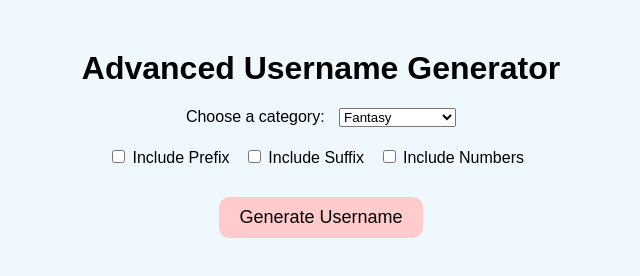
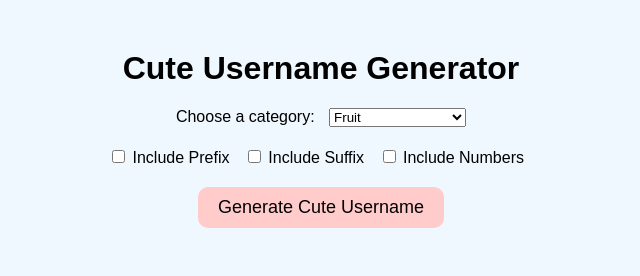
Before and after one commit to Meowthebest/cute-names, a plain HTML site: page index.html in a window 1280 px wide. Shown: the whole page, without its empty margins (319-959 px from the left). Drawn offline with Linux system fonts and the light colour scheme.

Commit message:
Update index.html

```diff
--- a/index.html
+++ b/index.html
@@ -3,7 +3,7 @@
 <head>
     <meta charset="UTF-8">
     <meta name="viewport" content="width=device-width, initial-scale=1.0">
-    <title>Advanced Username Generator</title>
+    <title>Cute Username Generator</title>
     <style>
         body {
             font-family: Arial, sans-serif;
@@ -18,7 +18,6 @@
             border-radius: 10px;
             font-size: 18px;
             cursor: pointer;
-            margin: 10px;
         }
         #result {
             margin-top: 20px;
@@ -34,15 +33,18 @@
     </style>
 </head>
 <body>
-    <h1>Advanced Username Generator</h1>
+    <h1>Cute Username Generator</h1>
 
     <div class="filters">
         <label for="category-select" class="filter-label">Choose a category:</label>
         <select id="category-select">
-            <option value="fantasy">Fantasy</option>
-            <option value="tech">Tech</option>
-            <option value="mystical">Mystical</option>
-            <option value="none">None (Random)</option>
+            <option value="fruit">Fruit</option>
+            <option value="cat">Cat</option>
+            <option value="anime">Anime</option>
+            <option value="league">League of Legends</option>
+            <option value="genshin">Genshin Impact</option>
+            <option value="sanrio">Sanrio</option>
+            <option value="miscellaneous">Miscellaneous</option>
         </select>
     </div>
 
@@ -52,12 +54,11 @@
         <label class="filter-label"><input type="checkbox" id="number-checkbox"> Include Numbers</label>
     </div>
 
-    <button id="generate-btn">Generate Username</button>
+    <button id="generate-btn">Generate Cute Username</button>
     <div id="result"></div>
 
-    <!-- Link the JavaScript file -->
+    <!-- Link the JavaScript files -->
     <script src="generator.js"></script>
     <script src="cuteNames.js"></script>
-
 </body>
 </html>
```
